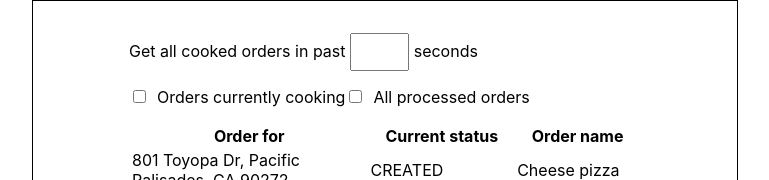
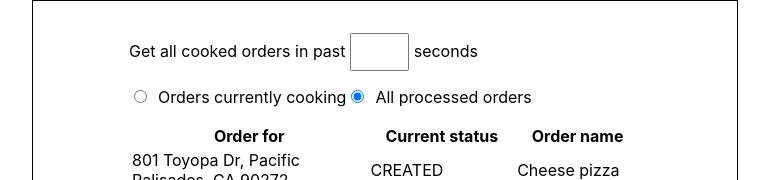
Before and after one commit to kaliaparijat/cloudkitchens, a React (Create React App) app: page / in a window 1280 px wide. Shown: the top 180 px of the page, without its empty margins (255-1024 px from the left). Built offline with nearby package versions, Linux system fonts and the light colour scheme.

Commit message:
State refactored in main app component, search bar has some tests that are a work in progress

```diff
--- a/src/app.jsx
+++ b/src/app.jsx
@@ -11,19 +11,33 @@ class App extends React.Component {
       super(props);
       this.state = {
           searchText: '',
-          isCooking: false,
-          getHistorical: false,
+          isCooking: true,
+          isHistorical: true,
       };
+  }
 
+  handleIsCooking = (value) => {
+      this.setState({
+          isCooking: value,
+      });
+      console.log(this.state.isCooking);
+  }
 
-  }
   render() {
-    return (
-      <div className="App">
-          <SearchBar />
-          <OrderTable orders={OrderData} />
-      </div>
-    );
+      const { searchText, isCooking, isHistorical } = this.state;
+      return (
+          <div className="App">
+              <SearchBar searchText={searchText}
+                         isHistorical={isHistorical}
+                         isCooking={isCooking}
+                         onCookingChange={this.handleIsCooking}
+              />
+              <OrderTable orders={OrderData}
+                          isHistorical={isHistorical}
+                          isCooking={isCooking}
+              />
+          </div>
+      );
   }
 }
 
--- a/src/components/SearchBar/SearchBar.jsx
+++ b/src/components/SearchBar/SearchBar.jsx
@@ -1,20 +1,10 @@
 import React from 'react';
 
 class SearchBar extends React.Component {
-    constructor(props){
-        super(props);
-        this.filterByCookingNow = false;
-        this.filterByHistoricalOrders = false;
-        this.searchText = '';
-        this.toggleFilterByCookingNow = this.toggleFilterByCookingNow.bind(this);
-    }
 
-    toggleFilterByCookingNow = () => {
-        this.filterByCookingNow = true;
-        if(this.filterByCookingNow) {
-            this.filterByHistoricalOrders = false;
-            this.searchText = '';
-        }
+    filterBySelection = (e) => {
+        console.log(`filter by ${e.currentTarget.value}`);
+        this.props.onCookingChange(!this.props.isCooking);
     }
 
     render() {
@@ -24,15 +14,15 @@ class SearchBar extends React.Component {
                 <label htmlFor="cooked">Get all cooked orders in past <input
                     type="text"
                     name="cooked"
-                    readOnly
-                    value={this.searchText}
+                    defaultValue={this.props.searchText}
                 /> seconds</label>
                 <p>
                     <input
-                        type="checkbox"
-                        name="cooking"
-                        onChange={this.toggleFilterByCookingNow}
-
+                        type="radio"
+                        name="filter"
+                        value="cooking"
+                        checked={this.props.isCooking}
+                        onChange={this.filterBySelection}
                     />
                     <label htmlFor="cooking"
                            name="cooking-label"
@@ -40,10 +30,12 @@ class SearchBar extends React.Component {
                         Orders currently cooking
                     </label>
                     <input
-                        type="checkbox"
-                        name="historical"
-                        readOnly
-                        checked={this.filterByHistoricalOrders}
+                        type="radio"
+                        name="filter"
+                        value="historical"
+
+                        checked={this.props.isHistorical}
+                        onChange={this.filterBySelection}
                     />
                     <label htmlFor="historical"
                            name="historical-label"
```
Also changed, not shown: 1 other file (tests, documents, lock files or other folders).
